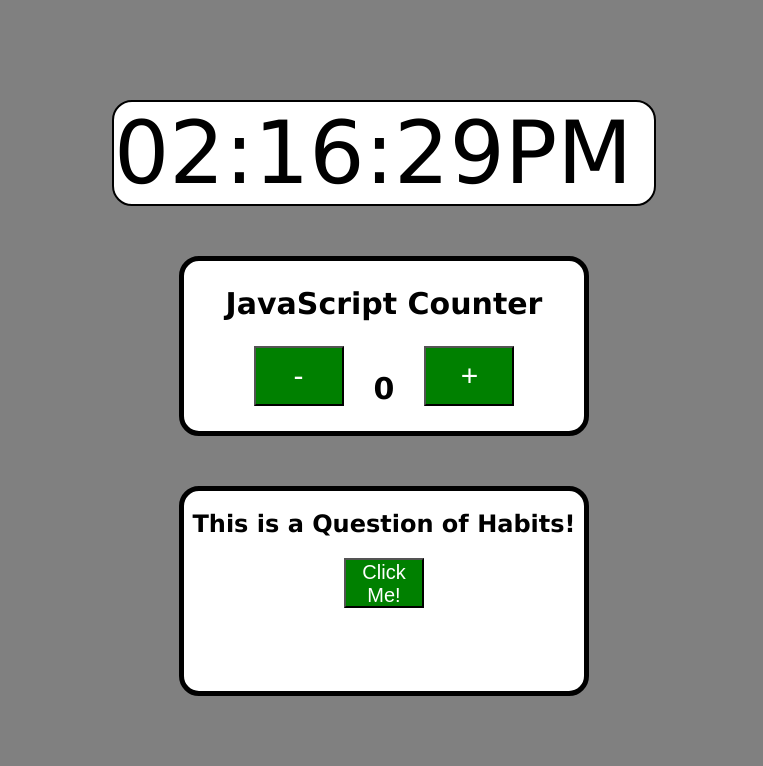
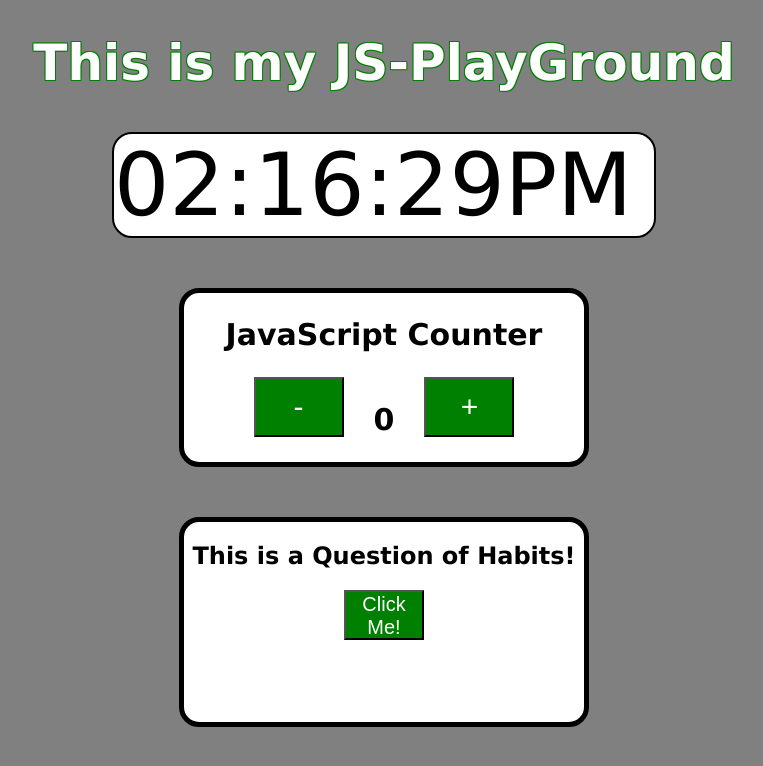
Before and after one commit to kiketion/Clock-CounterJS, a plain HTML site: page index.html in a window 1280 px wide. Shown: the whole page, without its empty margins (256-1019 px from the left). Drawn offline with Linux system fonts and the light colour scheme.

Commit message:
some style details, one more time

```diff
--- a/index.html
+++ b/index.html
@@ -7,12 +7,12 @@
     <link rel="stylesheet" href="style.css" />
   </head>
   <body>
+    <h1 class="main-title">This is my JS-PlayGround</h1>
     <!-- Digital Clock -->
-    <!--<h3>Digital Clock</h3> -->
     <div id="clock">0:0:0</div>
 
     <!-- Counter with Buttons -->
-    <div class="container">
+    <div class="counter-container">
       <h2 class="js-counter-title">JavaScript Counter</h2>
       <div class="counter-btn-div">
         <button class="counter-btn" onclick="decrement()">-</button>
--- a/index.js
+++ b/index.js
@@ -1,20 +1,3 @@
-var data = 0;
-
-// document.getElementById("counting").innerText = data;
-
-function increment() {
-  data = data + 1;
-  document.getElementById('counting').innerText = data;
-}
-
-function decrement() {
-  if (data - 1 < 0) {
-    return;
-  }
-  data = data - 1;
-  document.getElementById('counting').innerText = data;
-}
-
 // Digital Clock
 function showTime() {
   let time = new Date();
@@ -45,8 +28,23 @@ setInterval(() => {
   showTime();
 }, 100);
 
+// Counter
+var data = 0;
+
+function increment() {
+  data = data + 1;
+  document.getElementById('counting').innerText = data;
+}
+
+function decrement() {
+  if (data - 1 < 0) {
+    return;
+  }
+  data = data - 1;
+  document.getElementById('counting').innerText = data;
+}
+
 // Habit Questions
-
 function habit1() {
   let text;
   let gymDays = prompt('How many days a week do you exercise?');
--- a/style.css
+++ b/style.css
@@ -5,6 +5,29 @@ body {
   margin-right: 0px;
   font-family: Verdana, Geneva, Tahoma, sans-serif;
 }
+
+.main-title {
+  text-align: center;
+  color: white;
+  font-size: 50px;
+  text-shadow: -1px 1px 0 green, 1px 1px 0 green, 1px -1px 0 green,
+    -1px -1px 0 green;
+}
+
+/* clock */
+
+#clock {
+  margin-top: 40px;
+  background-color: white;
+  font-size: 87px;
+  width: 540px;
+  border: 2px solid black;
+  border-radius: 20px;
+  margin-left: auto;
+  margin-right: auto;
+}
+
+/* Counter */
 
 .counter-btn {
   width: 90px;
@@ -35,7 +58,7 @@ body {
   justify-content: center;
 }
 
-.container {
+.counter-container {
   margin-top: 50px;
   background-color: white;
   border: 5px solid black;
@@ -45,16 +68,7 @@ body {
   margin-right: auto;
 }
 
-#clock {
-  margin-top: 100px;
-  background-color: white;
-  font-size: 87px;
-  width: 540px;
-  border: 2px solid black;
-  border-radius: 20px;
-  margin-left: auto;
-  margin-right: auto;
-}
+/* Habits Question */
 
 #habits {
   margin-top: 50px;
```
